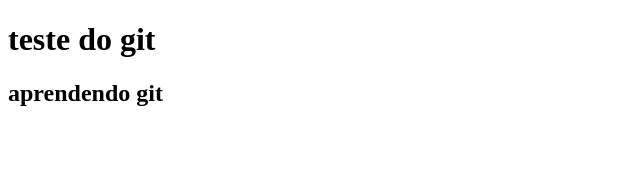
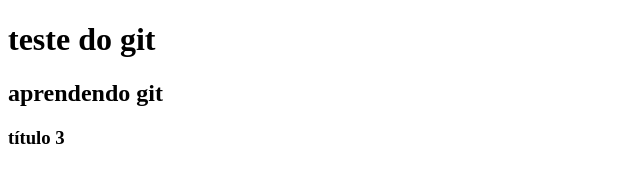
Before and after one commit to DEVLUIS2/arquivoteste, a plain HTML site: page index.html in a window 1280 px wide. Shown: the full height of the page, 0-640 px from the left. Drawn offline with Linux system fonts and the light colour scheme.

Commit message:
criei h3

```diff
--- a/index.html
+++ b/index.html
@@ -9,5 +9,6 @@
 <body>
     <h1>teste do git</h1>
     <H2>aprendendo git</H2>
+    <h3>título 3</h3>
 </body>
 </html>
```
